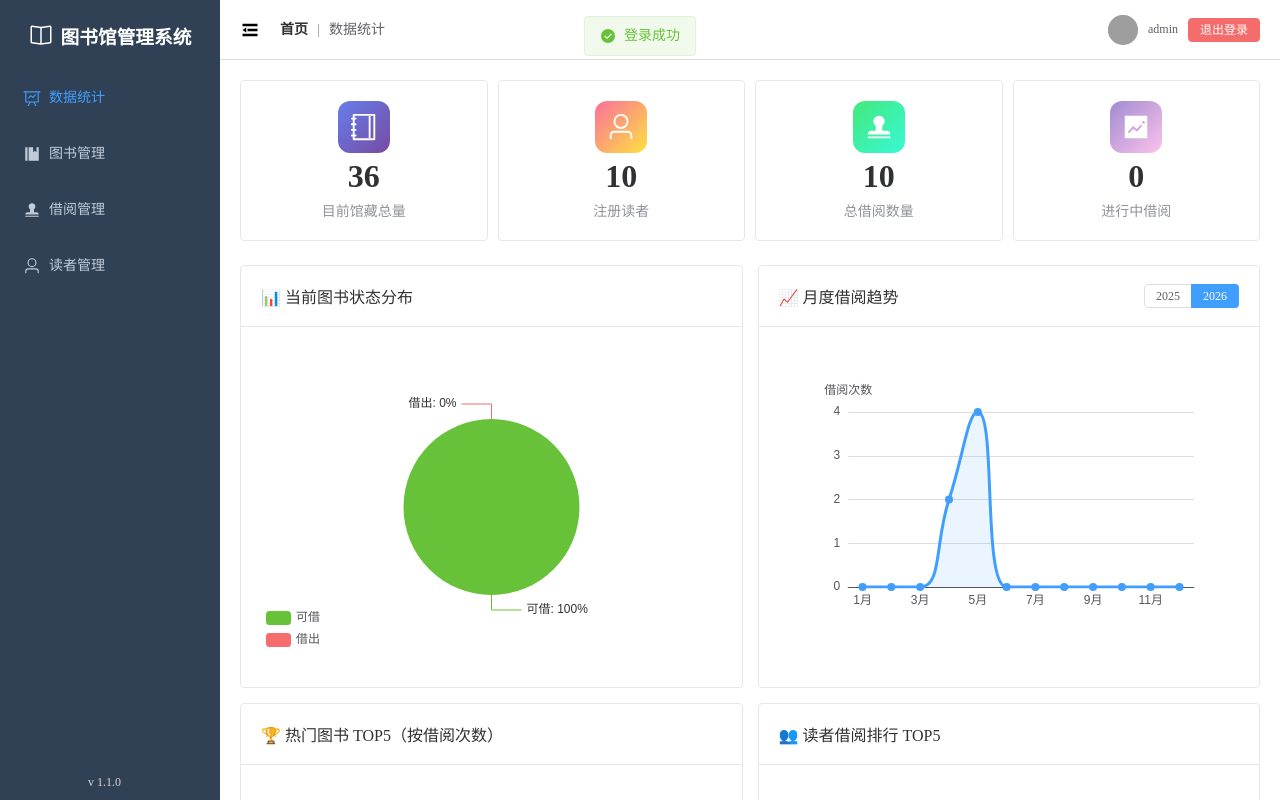
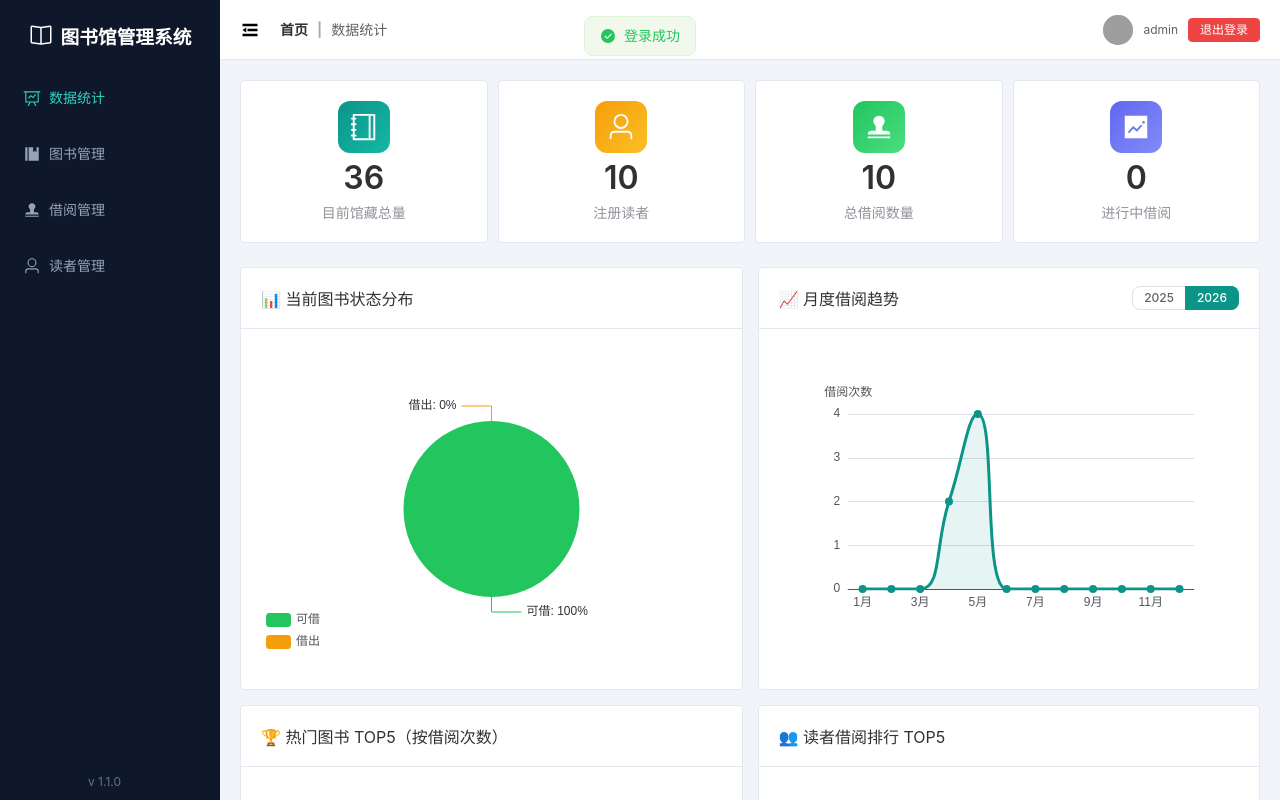
Before and after one commit to Leiuo/library-admin, a Vue app: page /#/dashboard in a window 1280 px wide. Both pictures are taken after a click on the button "登录". Built offline with nearby package versions, Linux system fonts and the light colour scheme; grey boxes are pictures that could not be loaded.

Commit message:
更换主题色

```diff
--- a/src/App.vue
+++ b/src/App.vue
@@ -28,6 +28,46 @@ body,
 #app {
     width: 100%;
     height: 100%;
+    font-family: -apple-system, BlinkMacSystemFont, 'Segoe UI', Roboto, 'Helvetica Neue', Arial, sans-serif;
+}
+
+/* ===== Element Plus 主题色覆盖 ===== */
+:root {
+    --el-color-primary: #0d9488;
+    --el-color-primary-light-3: #5eead4;
+    --el-color-primary-light-5: #99f6e4;
+    --el-color-primary-light-7: #ccfbf1;
+    --el-color-primary-light-8: #f0fdfa;
+    --el-color-primary-light-9: #f0fdfa;
+    --el-color-primary-dark-2: #0f766e;
+
+    --el-color-success: #22c55e;
+    --el-color-warning: #f59e0b;
+    --el-color-danger: #ef4444;
+    --el-color-info: #64748b;
+
+    --el-border-radius-base: 8px;
+    --el-border-radius-small: 4px;
+
+    --el-bg-color-page: #f1f5f9;
+}
+
+/* el-button primary 的 hover/active 状态 */
+.el-button--primary {
+    --el-button-hover-bg-color: #0f766e;
+    --el-button-active-bg-color: #115e59;
+    --el-button-bg-color: #0d9488;
+    --el-button-border-color: #0d9488;
+}
+
+.el-button--primary:hover {
+    background-color: #0f766e !important;
+    border-color: #0f766e !important;
+}
+
+.el-button--primary:active {
+    background-color: #115e59 !important;
+    border-color: #115e59 !important;
 }
 
 .fade-enter-active,
--- a/src/views/404.vue
+++ b/src/views/404.vue
@@ -21,26 +21,26 @@
 
 .not-found h1 {
     font-size: 48px;
-    color: #ccc;
+    color: #cbd5e1;
     margin-bottom: 10px;
 }
 
 .not-found p {
     font-size: 18px;
-    color: #666;
+    color: #64748b;
 }
 
 .back-to-home {
     display: inline-block;
     margin-top: 20px;
     padding: 10px 20px;
-    background-color: #409EFF;
+    background-color: #0d9488;
     color: #fff;
     text-decoration: none;
     border-radius: 6px;
 }
 
 .back-to-home:hover {
-    background-color: #66b1ff;
+    background-color: #0f766e;
 }
 </style>
--- a/src/views/Dashboard.vue
+++ b/src/views/Dashboard.vue
@@ -147,8 +147,8 @@ const getStatusChartData = () => {
     const borrowedValue = borrows.value.filter(borrow => borrow.status === 0).length;  // 借出数量为状态为 0 的借阅记录数
 
     return [
-        { name: '可借', value: availableValue, itemStyle: { color: '#67C23A' } },
-        { name: '借出', value: borrowedValue, itemStyle: { color: '#F56C6C' } }
+        { name: '可借', value: availableValue, itemStyle: { color: '#22c55e' } },
+        { name: '借出', value: borrowedValue, itemStyle: { color: '#f59e0b' } }
     ];
 };
 
@@ -235,16 +235,16 @@ const renderTrendChart = () => {
             data: monthlyData,
             smooth: true,
             lineStyle: {
-                color: '#409EFF',
+                color: '#0d9488',
                 width: 3
             },
             areaStyle: {
                 opacity: 0.1,
-                color: '#409EFF'
+                color: '#0d9488'
             },
             symbol: 'circle',
             symbolSize: 8,
-            itemStyle: { color: '#409EFF' }
+            itemStyle: { color: '#0d9488' }
         }]
     });
 };
@@ -323,7 +323,7 @@ const renderHotBooksChart = () => {
             type: 'bar',
             data: counts,
             itemStyle: {
-                color: '#E6A23C',
+                color: '#f59e0b',
                 borderRadius: [0, 4, 4, 0]
             },
             label: {
@@ -396,7 +396,7 @@ const renderTopReadersChart = () => {
             type: 'bar',
             data: counts,
             itemStyle: {
-                color: '#909399',
+                color: '#0d9488',
                 borderRadius: [0, 4, 4, 0]
             },
             label: {
@@ -507,19 +507,19 @@ onUnmounted(() => {
             }
 
             .blue {
-                background: linear-gradient(135deg, #667eea 0%, #764ba2 100%);
+                background: linear-gradient(135deg, #0d9488 0%, #14b8a6 100%);
             }
 
             .green {
-                background: linear-gradient(135deg, #43e97b 0%, #38f9d7 100%);
+                background: linear-gradient(135deg, #22c55e 0%, #4ade80 100%);
             }
 
             .orange {
-                background: linear-gradient(135deg, #fa709a 0%, #fee140 100%);
+                background: linear-gradient(135deg, #f59e0b 0%, #fbbf24 100%);
             }
 
             .purple {
-                background: linear-gradient(135deg, #a18cd1 0%, #fbc2eb 100%);
+                background: linear-gradient(135deg, #6366f1 0%, #818cf8 100%);
             }
 
             .stat-info {
--- a/src/views/Layout.vue
+++ b/src/views/Layout.vue
@@ -12,7 +12,7 @@
                 <h3 v-if="isMobile || !isCollapse">图书馆管理系统</h3>
             </div>
             <el-menu :default-active="$route.path" :collapse="!isMobile && isCollapse" :collapse-transition="false"
-                router background-color="#304156" text-color="#bfcbd9" active-text-color="#409eff" class="aside-menu"
+                router background-color="#0f172a" text-color="#94a3b8" active-text-color="#2dd4bf" class="aside-menu"
                 @select="onMenuSelect">
                 <el-menu-item index="/dashboard">
                     <el-icon>
@@ -151,7 +151,7 @@ const breadcrumbs = computed(() => {
 
 <style lang="less" scoped>
 .layout-aside {
-    background-color: #304156;
+    background-color: #0f172a;
     transition: width 0.3s ease;
     white-space: nowrap;
     overflow: hidden;
@@ -182,7 +182,7 @@ const breadcrumbs = computed(() => {
         left: 40%;
 
         .version {
-            color: #ded3d3;
+            color: #64748b;
             font-size: 12px;
         }
     }
@@ -198,13 +198,17 @@ const breadcrumbs = computed(() => {
 .layout-right {
     min-width: 0;
     overflow: hidden;
+
+    :deep(.el-main) {
+        background-color: #f1f5f9;
+    }
 }
 
 .layout-header {
     display: flex;
     justify-content: space-between;
     align-items: center;
-    border-bottom: 1px solid #ddd;
+    border-bottom: 1px solid #e2e8f0;
 
     .header-left {
         display: flex;
@@ -248,7 +252,7 @@ const breadcrumbs = computed(() => {
                 font-size: 12px;
 
                 &:hover {
-                    color: #409eff;
+                    color: #0d9488;
                     cursor: pointer;
                 }
             }
```
